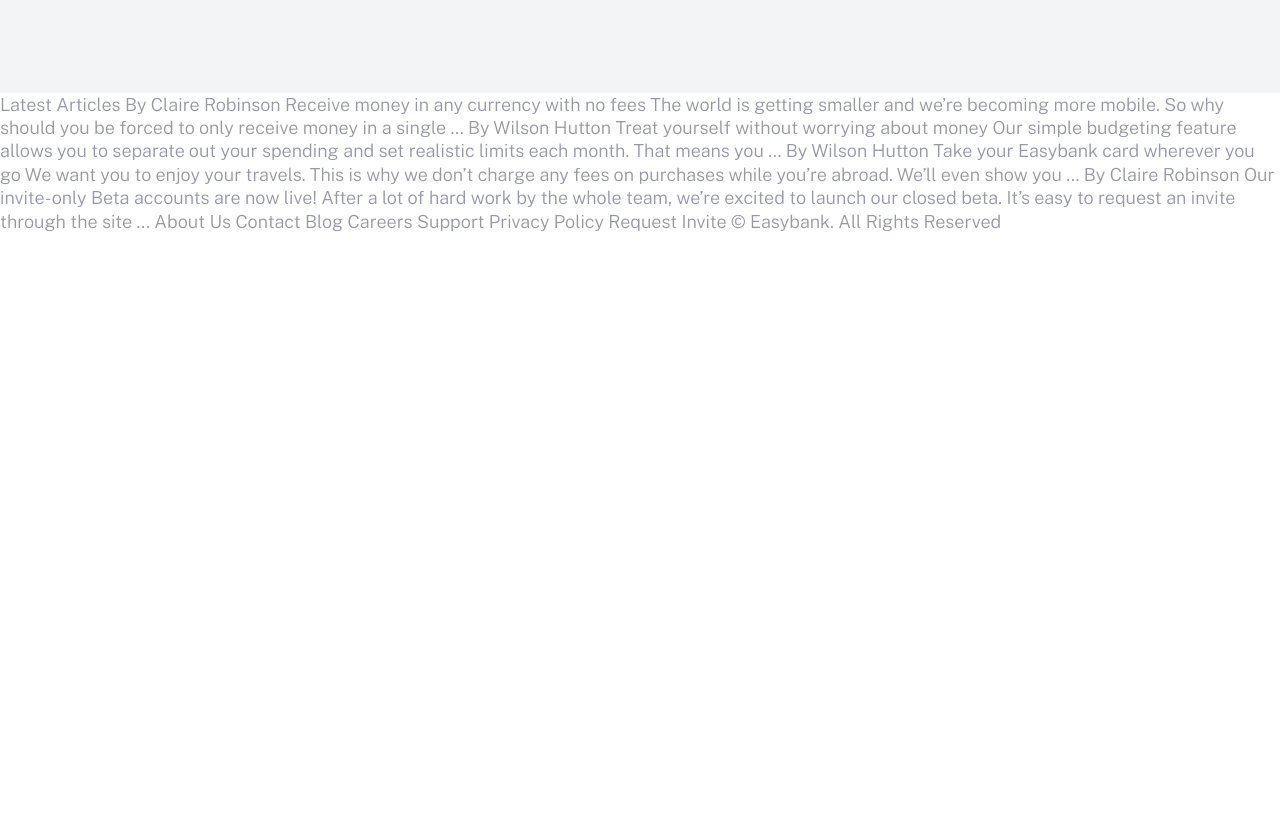
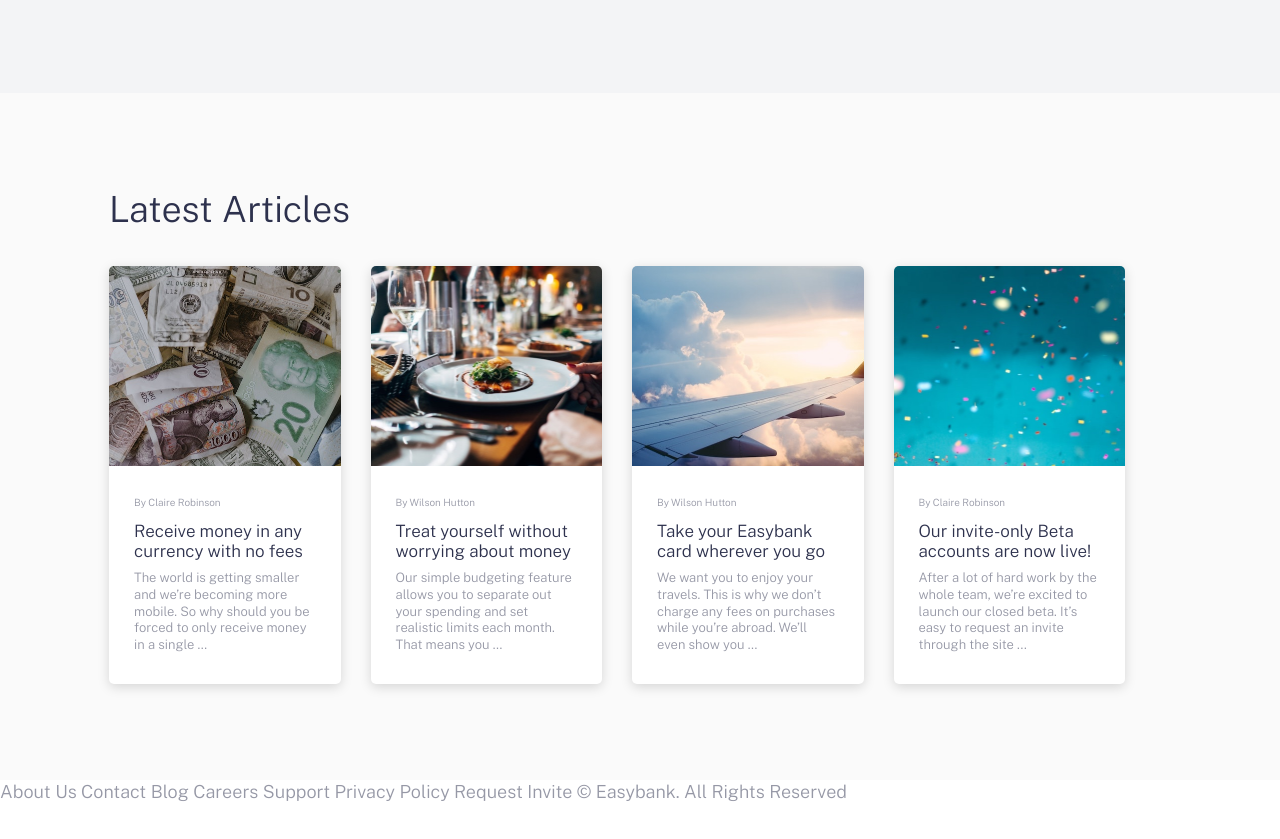
Before and after one commit to Salweyar/Responsive-design-with-sass, a plain HTML site: page index.html in a window 1280 px wide. Shown: the part 1350-2189 px from the top of the page. Drawn offline with nearby package versions, Linux system fonts and the light colour scheme.

Commit message:
Responsive for article section is completed

```diff
--- a/index.html
+++ b/index.html
@@ -139,50 +139,78 @@
   </div>
   </section>
 
+  <section class="articles">
+    <div class="articles__content container container--pall">
+      <h2>Latest Articles</h2>
 
-
-
-
-
-
-
-
-
-
-
-
-
-
-
-
-
-
-
-
-
-
-  Latest Articles
-
+      <div class="articles__grid">
+        <a href="#" class="articles__item">
+          <div class="articles__image" style="background-image: url('./images/image-currency.jpg');"></div>
+          <div class="articles__text">
+            <div class="articles__author">
               By Claire Robinson
+            </div>
+            <div class="articles__title">
               Receive money in any currency with no fees
+            </div>
+            <div class="articles__description">
               The world is getting smaller and we’re becoming more mobile. So why should you be
               forced to only receive money in a single …
+            </div>
+          </div>
+        </a>
 
+        <a href="#" class="articles__item">
+          <div class="articles__image" style="background-image: url('./images/image-restaurant.jpg');"></div>
+          <div class="articles__text">
+            <div class="articles__author">
               By Wilson Hutton
+            </div>
+            <div class="articles__title">
               Treat yourself without worrying about money
+            </div>
+            <div class="articles__description">
               Our simple budgeting feature allows you to separate out your spending and set
               realistic limits each month. That means you …
+            </div>
+          </div>
+        </a>
 
+        <a href="#" class="articles__item">
+          <div class="articles__image" style="background-image: url('./images/image-plane.jpg');"></div>
+          <div class="articles__text">
+            <div class="articles__author">
               By Wilson Hutton
+            </div>
+            <div class="articles__title">
               Take your Easybank card wherever you go
+            </div>
+            <div class="articles__description">
               We want you to enjoy your travels. This is why we don’t charge any fees on purchases
               while you’re abroad. We’ll even show you …
+            </div>
+          </div>
+        </a>
 
+        <a href="#" class="articles__item">
+          <div class="articles__image" style="background-image: url('./images/image-confetti.jpg');"></div>
+          <div class="articles__text">
+            <div class="articles__author">
               By Claire Robinson
+            </div>
+            <div class="articles__title">
               Our invite-only Beta accounts are now live!
+            </div>
+            <div class="articles__description">
               After a lot of hard work by the whole team, we’re excited to launch our closed beta.
               It’s easy to request an invite through the site ...
+            </div>
+          </div>
+        </a>
 
+      </div>
+    </div>
+  </section>
 
 
   About Us
--- /dev/null
+++ b/src/sass/layouts/_articles.scss
@@ -0,0 +1,78 @@
+.articles {
+  background-color: $veryLightGray;
+
+  &__content {
+  }
+
+  &__grid {
+    display: grid;
+    gap: 1.875rem;
+
+    // auto-fix/auto-fill decide the column based on content and minmax set the width
+    // grid-template-columns: repeat(auto-fit, minmax(14.375rem, 1fr));
+
+    grid-template-columns: 1fr;
+
+    @include breakpoints-up(medium) {
+      grid-template-columns: repeat(
+        2,
+        1fr
+      ); // 2 column with 1fr each be the same width
+    }
+
+    @include breakpoints-up(large) {
+      grid-template-columns: repeat(
+        4,
+        1fr
+      ); // 4 column with 1fr each be the same width
+    }
+  }
+
+  &__item {
+    border-radius: 0.3125rem;
+    overflow: hidden;
+    background-color: $white;
+    // first 0px(center) control horizontal shadow position
+    // Second 3px control vertical shadow
+    // third 12px is spread
+    // rgba is the color of the shadow
+    box-shadow: 0px 3px 12px rgba(0, 0, 0, 0.15);
+    transition: all 200ms ease-in-out;
+
+    &:hover {
+      transform: scale(1.05);
+    }
+  }
+
+  &__image {
+    height: 12.5rem;
+    background-size: cover;
+    background-repeat: no-repeat;
+    background-position: center center;
+  }
+
+  &__text {
+    padding: 1.875rem 1.875rem 2.5rem 1.875rem;
+    color: $grayishBlue;
+
+    @include breakpoints-up(medium) {
+      padding: 1.875rem 1.5625rem;
+    }
+  }
+
+  &__author {
+    font-size: 0.625rem;
+    margin-bottom: 0.75rem;
+  }
+
+  &__title {
+    font-size: 1.0625rem;
+    line-height: 1.2;
+    color: $darkBlue;
+    margin-bottom: 0.5rem;
+  }
+
+  &__description {
+    font-size: 0.8125rem;
+  }
+}
--- a/src/sass/libs/_globals.scss
+++ b/src/sass/libs/_globals.scss
@@ -18,6 +18,8 @@ body {
   color: $grayishBlue;
   line-height: 1.3;
   min-height: 300vh;
+  //overflow-x cuts off any extra space and prevent from scrolling
+  overflow-x: hidden;
 
   @include breakpoints-up(large) {
     font-size: $font-md;
--- a/src/sass/main.scss
+++ b/src/sass/main.scss
@@ -8,3 +8,4 @@
 @import "layouts/header";
 @import "layouts/hero";
 @import "layouts/features";
+@import "layouts/articles";
```
Also changed, not shown: src/css/main.css, src/css/main.min.css, 2 other files. Lines whose indentation alone changed are shown as unchanged.
